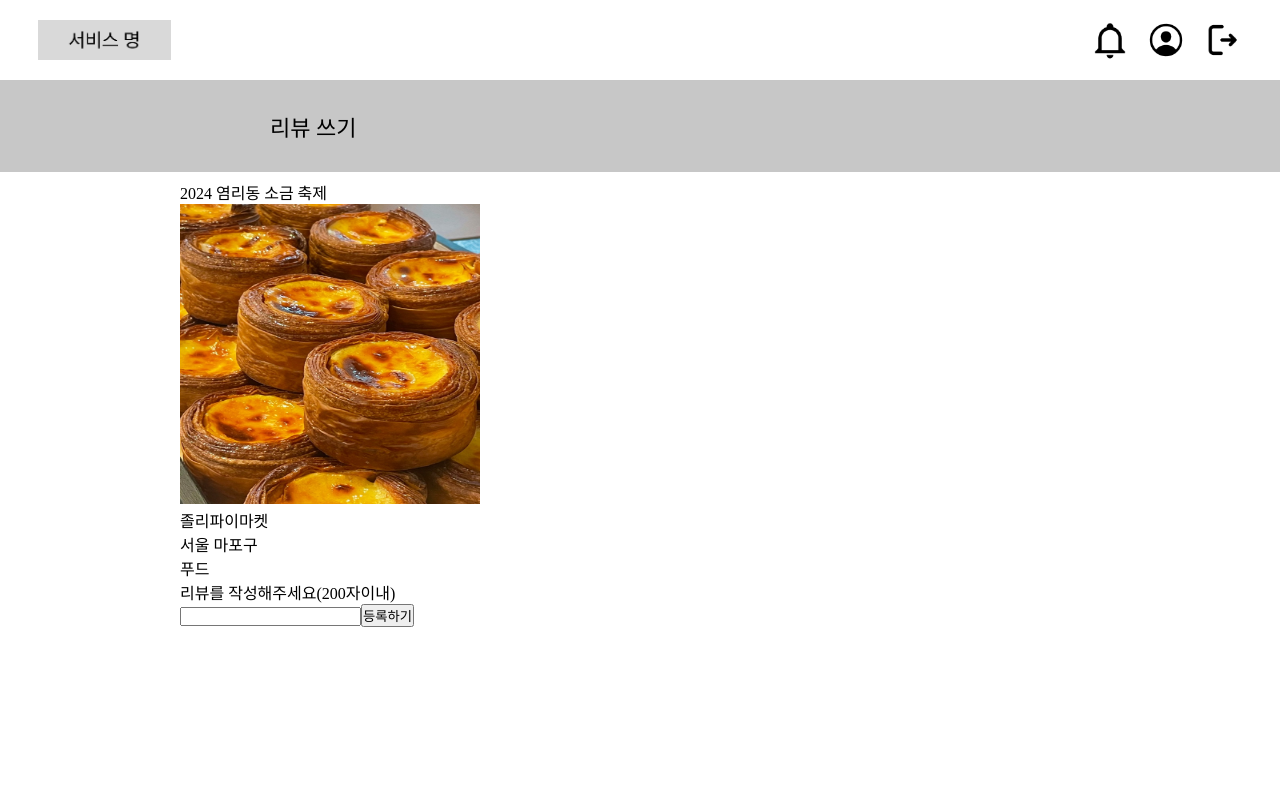
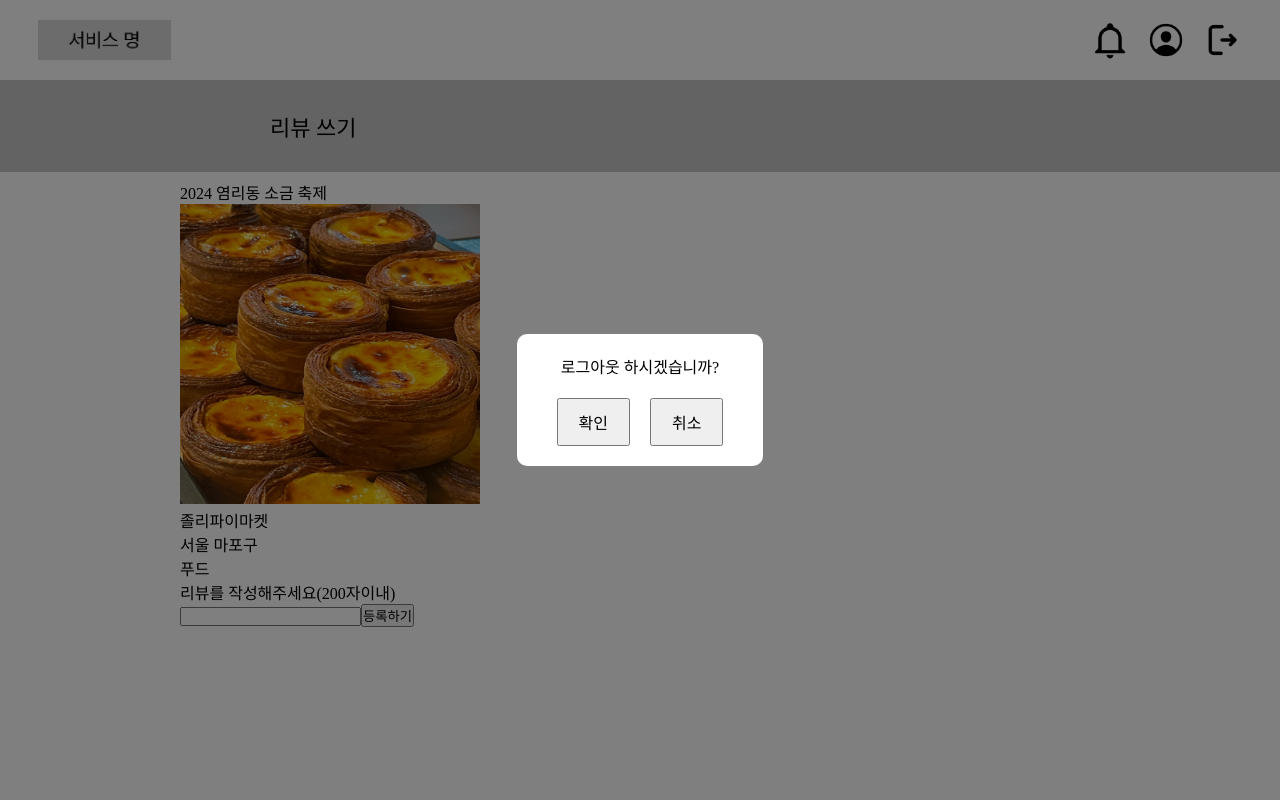
Before and after one commit to EverydayFestival/FrontEnd, a React (Vite) app: page /mypage/festival/appliedcompany/1/1/review in a window 1280 px wide. Both pictures are taken after a click on the picture 1221 px from the left and 40 px from the top of the page. Built offline with nearby package versions, Linux system fonts and the light colour scheme; a web font is replaced by a local one.

Commit message:
모달 수정

```diff
--- a/src/components/Modal.jsx
+++ b/src/components/Modal.jsx
@@ -1,17 +1,26 @@
 import React from 'react';
 import styled from 'styled-components';
 
-const Modal = ({ show, onClose, children }) => {
+
+
+const Modal = ({ show, onClose, onCancel, children, type = 'ok' }) => {
   if (!show) return null;
 
 //  사용법: <Modal show={show} onClose={...}>원하는 내용</Modal>
+// <Modal show={show} onClose={...} onCancel={...} type="cancel">내용</Modal>
 
 
   return (
     <ModalOverlay>
       <ModalContent>
         {children}
-        <button onClick={onClose}>확인</button>
+        <ButtonWrapper>
+          <ModalButton onClick={onClose}>확인</ModalButton>
+            {type === 'cancel' && (
+            <ModalButton onClick={onCancel}>취소</ModalButton>
+          )}
+        </ButtonWrapper>
+
       </ModalContent>
     </ModalOverlay>
   );
@@ -36,3 +45,16 @@ const ModalContent = styled.div`
   border-radius: 10px;
   text-align: center;
 `;
+
+const ButtonWrapper = styled.div`
+  margin-top: 20px;
+  display: flex;
+  justify-content: center;
+  gap: 20px;
+`;
+
+const ModalButton = styled.button`
+  padding: 10px 20px;
+  font-size: 16px;
+  cursor: pointer;
+`;
--- a/src/components/Navbar.jsx
+++ b/src/components/Navbar.jsx
@@ -1,13 +1,19 @@
-import React from 'react';
+import React, { useState } from 'react';
 import styled from 'styled-components';
 import logo from '../assets/logo.png';
 import bell from '../assets/bell.png';
 import mypageicon from '../assets/mypageicon.png';
 import logout from '../assets/logout.png';
 import { useNavigate } from 'react-router-dom';
+import Modal from './Modal';
 
 const Navbar = () => {
-  const navigate = useNavigate();
+    const navigate = useNavigate();
+    const [showModal, setShowModal] = useState(false);
+    const handleSubmit = () => {
+      setShowModal(true); // 등록 버튼 누르면 모달 열림
+  };
+
   return (
     <NavbarWrapper>
       <NavbarLeft>
@@ -15,8 +21,11 @@ const Navbar = () => {
       </NavbarLeft>
       <NavbarRight>
         <Icon onClick={()=>navigate('/mypage/festival/notification')}src={bell} alt="notification" />
-        <Icon src={mypageicon} alt="mypage" />
-        <Icon src={logout} alt="logout" />
+        <Icon onClick={()=>navigate('/mypage/')}src={mypageicon} alt="mypage" />
+        <Icon onClick={handleSubmit}src={logout} alt="logout" />
+        <Modal show={showModal} onClose={() => setShowModal(false)} type="cancel">
+            <p>로그아웃 하시겠습니까?</p>
+        </Modal>
       </NavbarRight>
     </NavbarWrapper>
   );
```
